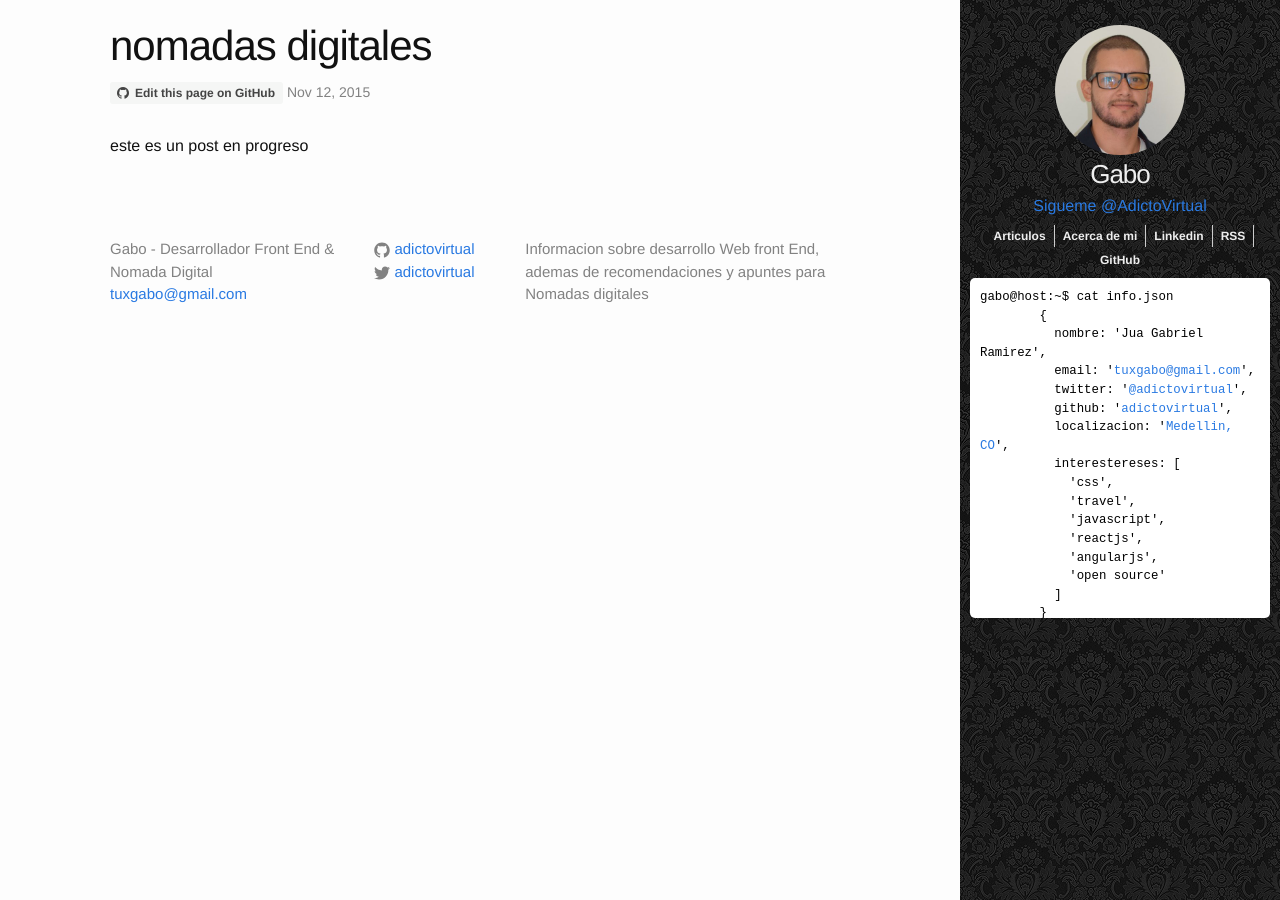
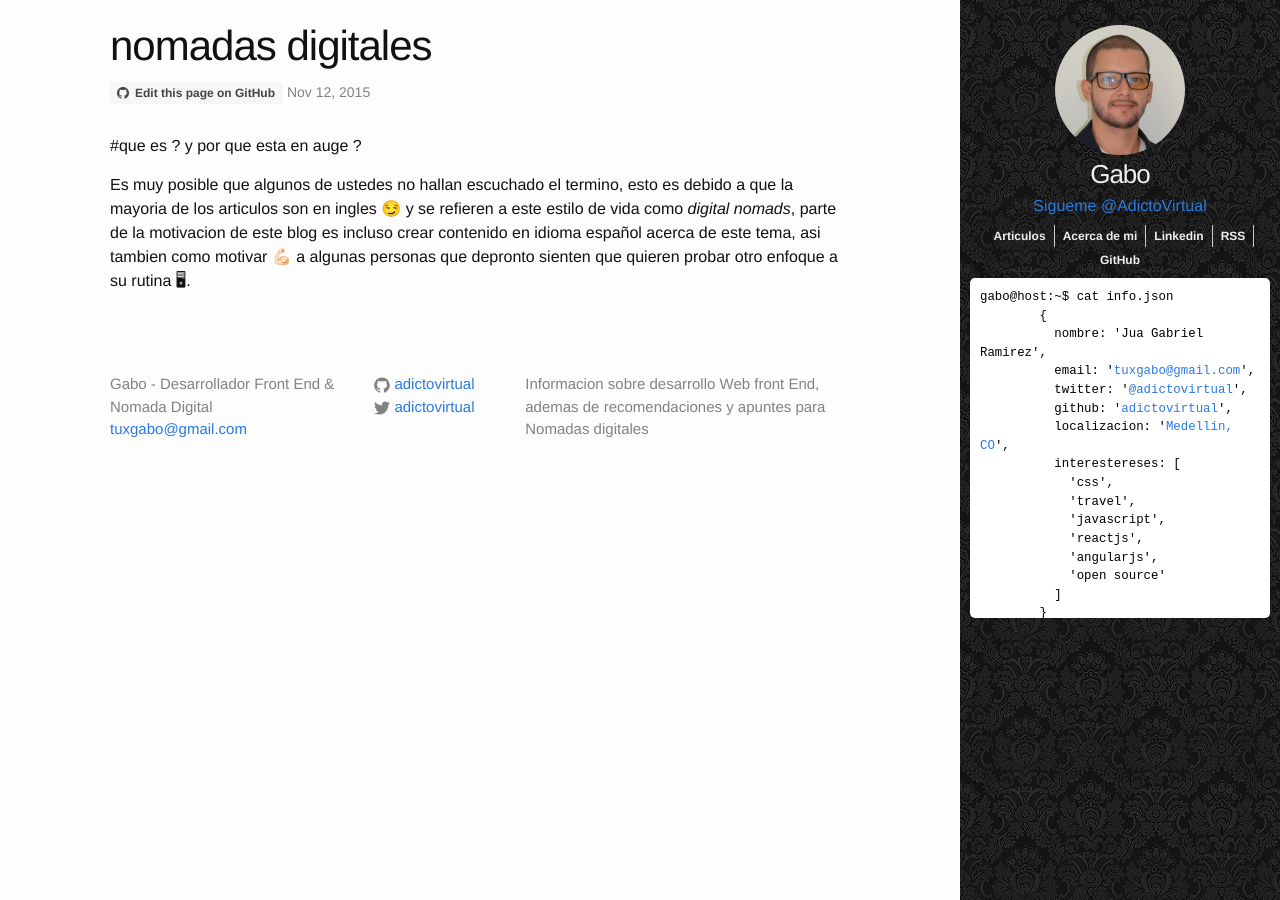
Before and after one commit to juanramirezc2/adictovirtual.github.io, a Jekyll site: the page built from _posts/2016-02-08-vida-de-nomada.md, in a window 1280 px wide. Built offline with Jekyll 4.4.1, drawn with Linux system fonts in a browser that asks for light colours; nearby versions of some CDN libraries; comment, search, counter and statistics services are not loaded.

Commit message:
estado parcial primer articulo

```diff
--- a/_posts/2016-02-08-vida-de-nomada.md
+++ b/_posts/2016-02-08-vida-de-nomada.md
@@ -6,4 +6,8 @@ date:   2015-11-12 18:30:55
 path: 2016-02-08-vida-de-nomada.md
 categories: articulos vida
 ---
-este es un post en progreso
+#que es ? y por que esta en auge ?
+
+Es muy posible que algunos de ustedes no hallan escuchado el termino, esto es debido a que la mayoria de los articulos son en ingles 😏  y se refieren
+a este estilo de vida como *digital nomads*, parte de la motivacion de este blog es incluso crear contenido en idioma español acerca de este tema,
+asi tambien como motivar 💪🏻 a algunas personas que depronto sienten que quieren probar otro enfoque a su rutina 🖥.
```
